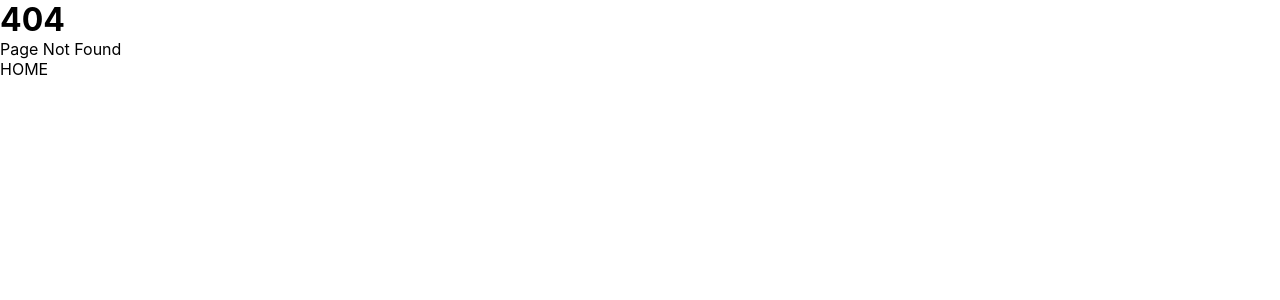
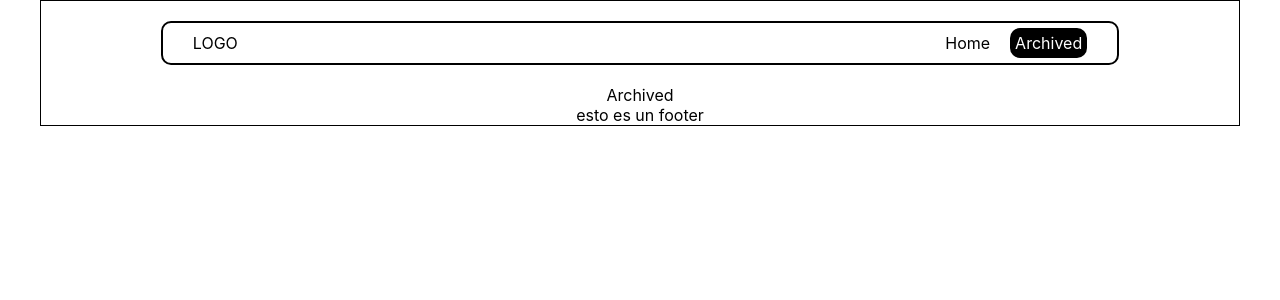
Before and after one commit to Carlosmedina06/Notepad-App, a React (Vite) app in the folder client/: page /archived in a window 1280 px wide. Before the commit this address had no page. Shown: the top 300 px of the page. Built offline with nearby package versions, Linux system fonts and the light colour scheme.

Commit message:
add zustand

```diff
--- a/client/package.json
+++ b/client/package.json
@@ -12,7 +12,8 @@
     "react": "^18.2.0",
     "react-dom": "^18.2.0",
     "react-router-dom": "^6.6.1",
-    "styled-components": "^5.3.6"
+    "styled-components": "^5.3.6",
+    "zustand": "^4.2.0"
   },
   "devDependencies": {
     "@types/react": "^18.0.26",
--- a/client/src/Components/Nav/Nav.jsx
+++ b/client/src/Components/Nav/Nav.jsx
@@ -15,7 +15,7 @@ const Nav = () => {
             <NavLink to="/">Home</NavLink>
           </li>
           <li>
-            <NavLink to="/archive">Archived</NavLink>
+            <NavLink to="/archived">Archived</NavLink>
           </li>
         </NavMenu>
       </NavItem>
--- /dev/null
+++ b/client/src/Pages/Archived.jsx
@@ -0,0 +1,7 @@
+import React from 'react'
+
+const Archived = () => {
+  return <div>Archived</div>
+}
+
+export default Archived
--- a/client/src/Routes/Index.jsx
+++ b/client/src/Routes/Index.jsx
@@ -1,6 +1,7 @@
 import { createBrowserRouter } from 'react-router-dom'
 
 import Layout from '../Layout/Layout'
+import Archived from '../Pages/Archived'
 import Home from '../Pages/Home'
 import NotFound from '../Pages/NotFound'
 
@@ -14,6 +15,10 @@ const Router = createBrowserRouter([
         index: true,
         element: <Home />,
       },
+      {
+        path: '/archived',
+        element: <Archived />,
+      },
     ],
   },
 ])
```
Also changed, not shown: client/src/store/notesStore.js (added, +8 -0 lines), 1 other file (tests, documents, lock files or other folders).
